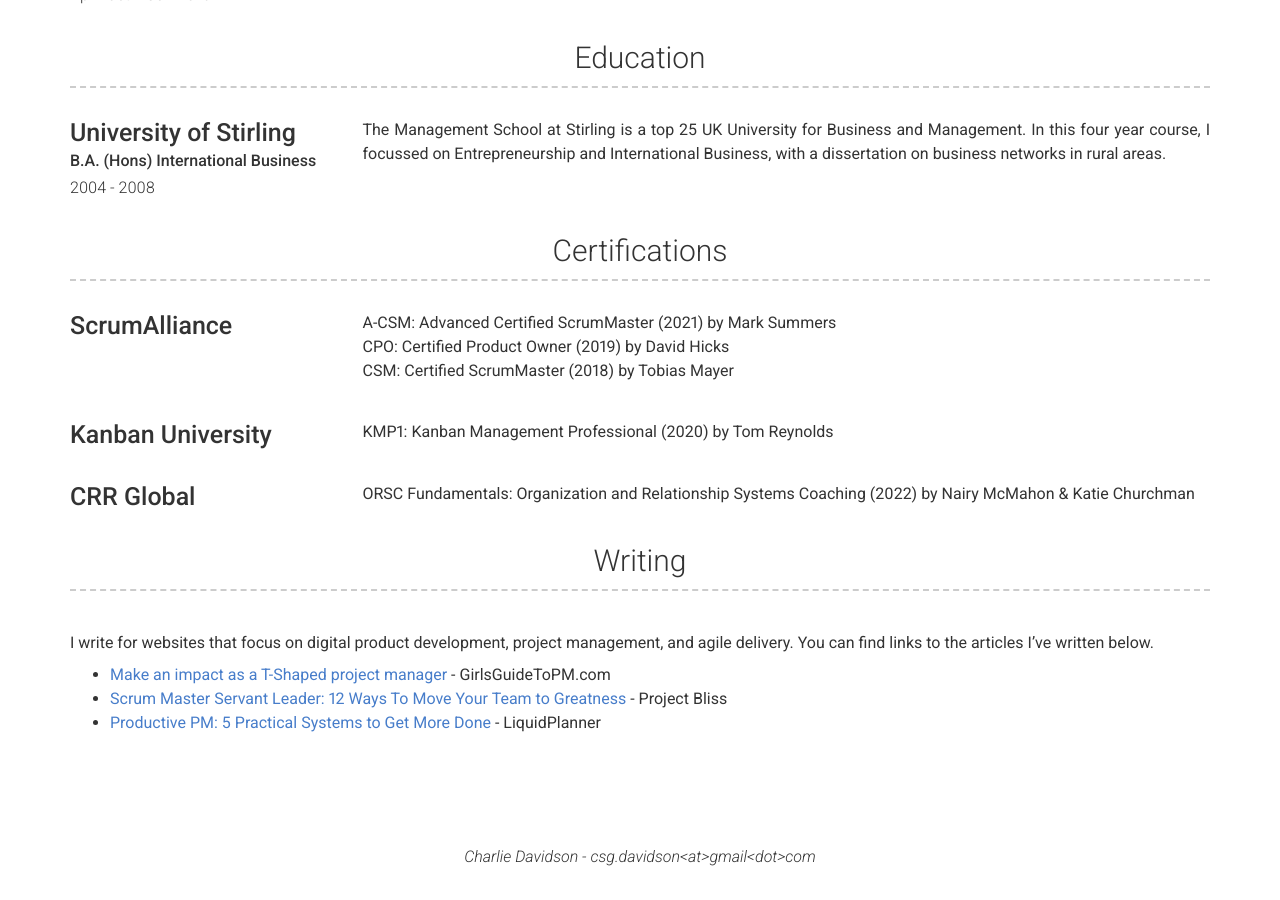
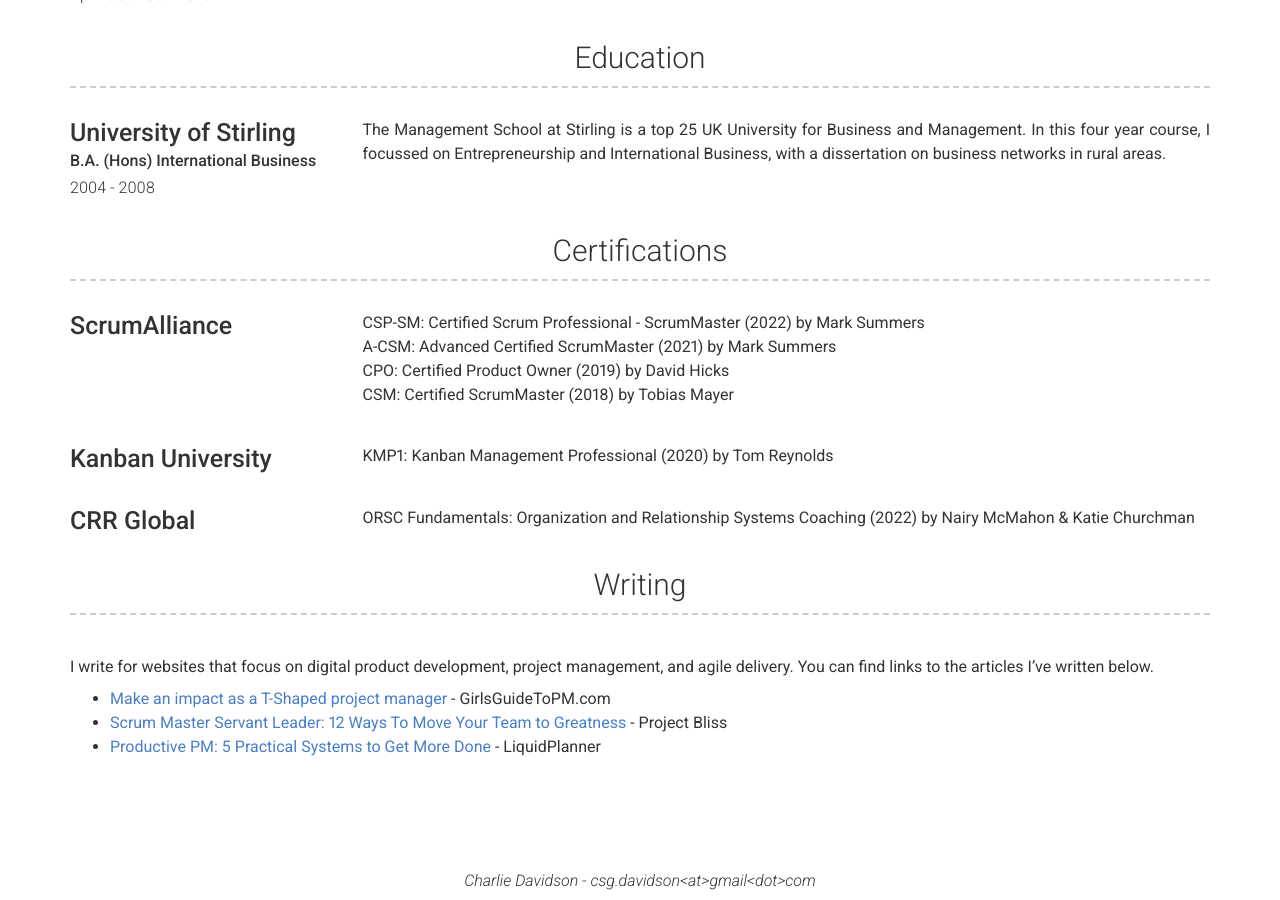
Before and after one commit to csgdavidson/Charlie-Davidson2, a Jekyll site: the page built from index.md, in a window 1280 px wide and 900 px high, scrolled down 1142 px. Built offline with Jekyll 4.4.1, drawn with Linux system fonts in a browser that asks for light colours; nearby versions of some CDN libraries; before the commit the page ends 2018 px from its top, so only the background shows below that.

Commit message:
Update projects.yml

```diff
--- a/_data/projects.yml
+++ b/_data/projects.yml
@@ -2,6 +2,7 @@
 - layout: left
   name: ScrumAlliance
   description: | # this will include new lines to allow paragraphs
+    CSP-SM: Certified Scrum Professional - ScrumMaster (2022) by Mark Summers <br>
     A-CSM: Advanced Certified ScrumMaster (2021) by Mark Summers <br>
     CPO: Certified Product Owner (2019) by David Hicks <br>
     CSM: Certified ScrumMaster (2018) by Tobias Mayer
```
